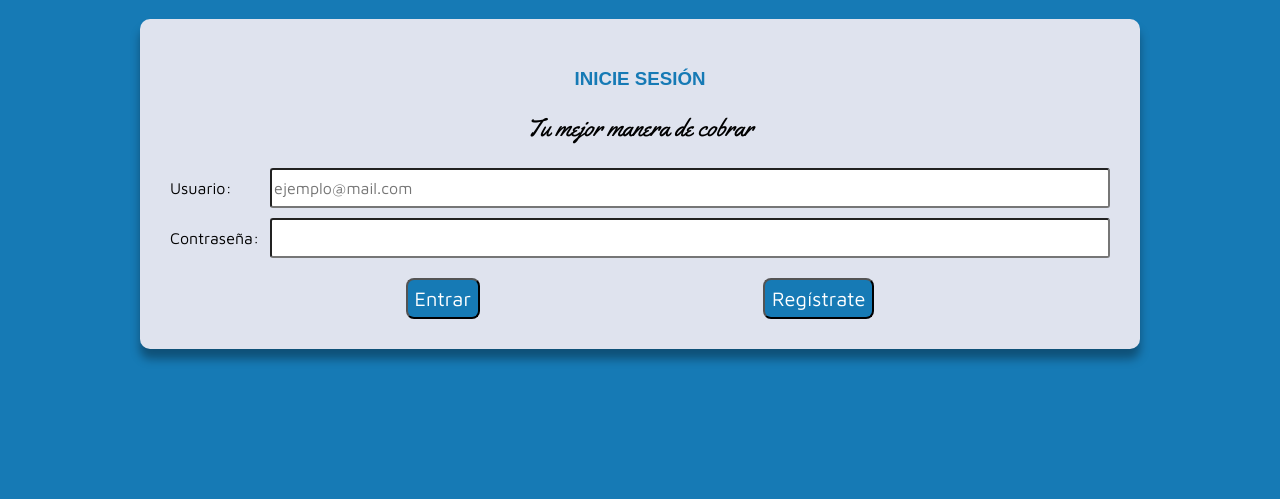
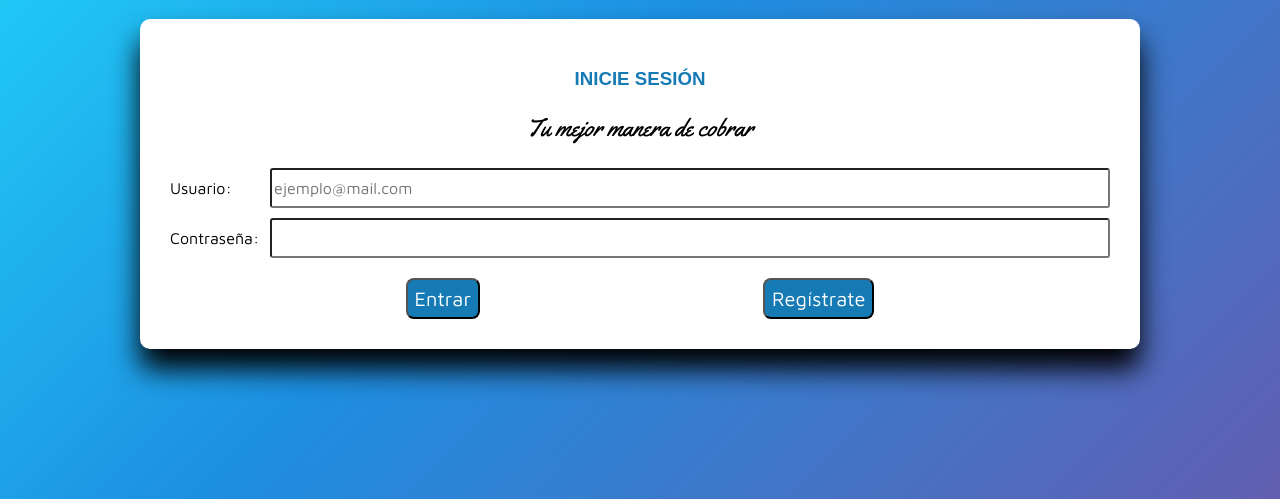
Before and after one commit to TecAbel/GRH, a PHP site: page / in a window 1280 px wide. Shown: the part 301-800 px from the top of the page. Run offline with PHP 8.4, Linux system fonts and the light colour scheme; some libraries are stand-ins or nearby versions.

Commit message:
fondos y cajas

```diff
--- a/css/estilos.css
+++ b/css/estilos.css
@@ -22,7 +22,9 @@ html {
 }
 body{
     font-family: var(--fuentePrincipal);
-    background-color: var(--primario);
+    /*background-color: var(--primario);*/
+    /*background-image: linear-gradient(to top, #09203f 0%, #537895 100%);*/
+    background-image: linear-gradient(-225deg, #22E1FF 0%, #1D8FE1 48%, #625EB1 100%);
     min-height: 100%;
     font-size: 1.6rem;
 }
@@ -106,11 +108,11 @@ input:valid + span::after{
     max-width: 1000px;
     margin: 2rem auto;
     width: 95%;
-    background-color: var(--leve);
+    background-color: var(--blanco);
     border-radius: 1rem;
-    -webkit-box-shadow: 0px 10px 10px 0px rgba(0,0,0,0.34);
-    -moz-box-shadow: 0px 10px 10px 0px rgba(0,0,0,0.34);
-    box-shadow: 0px 10px 10px 0px rgba(0,0,0,0.34);
+    -webkit-box-shadow: 0px 20px 28px 0px rgba(0,0,0,1);
+    -moz-box-shadow: 0px 20px 28px 0px rgba(0,0,0,1);
+    box-shadow: 0px 20px 28px 0px rgba(0,0,0,1);
 }
 .campo{
     display: flex;
```
